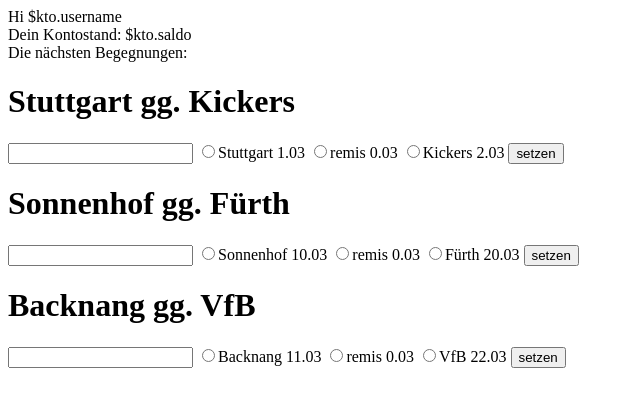
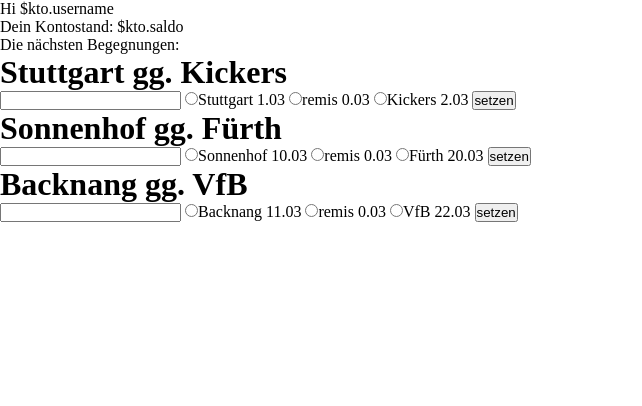
Before and after one commit to johorst/blap, a website: page app/index.html in a window 1280 px wide. Shown: the whole page, without its empty margins (0-642 px from the left). Drawn offline with nearby package versions, Linux system fonts and the light colour scheme.

Commit message:
Update index.html
link element für css eingefügt

```diff
--- a/app/index.html
+++ b/app/index.html
@@ -6,6 +6,7 @@
 <script src="https://ajax.googleapis.com/ajax/libs/jquery/3.1.1/jquery.min.js"></script>
 <script src="https://ajax.googleapis.com/ajax/libs/angularjs/1.4.0-beta.5/angular.min.js"></script>
 <script src="ape.js"></script>
+<link rel="stylesheet" type="text/css" href="default.css">
 </head>
 
 <body ng-controller="blwettCtrl">
```
